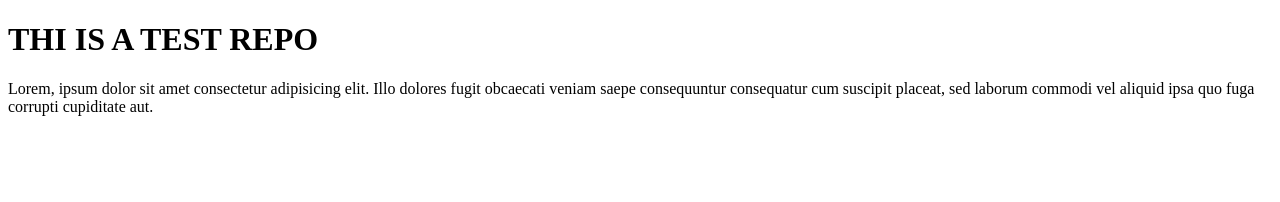
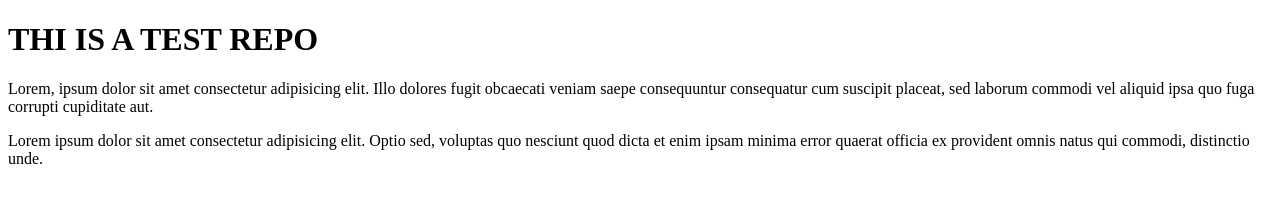
Before and after one commit to jessecosie/cosie-repo, a plain HTML site: page index.html in a window 1280 px wide. Drawn offline with Linux system fonts and the light colour scheme.

```diff
--- a/index.html
+++ b/index.html
@@ -8,5 +8,8 @@
 <body>
     <h1>THI IS A TEST REPO</h1>
     <P>Lorem, ipsum dolor sit amet consectetur adipisicing elit. Illo dolores fugit obcaecati veniam saepe consequuntur consequatur cum suscipit placeat, sed laborum commodi vel aliquid ipsa quo fuga corrupti cupiditate aut.</P>
+    <p>
+        Lorem ipsum dolor sit amet consectetur adipisicing elit. Optio sed, voluptas quo nesciunt quod dicta et enim ipsam minima error quaerat officia ex provident omnis natus qui commodi, distinctio unde.
+    </p>
 </body>
 </html>
```
